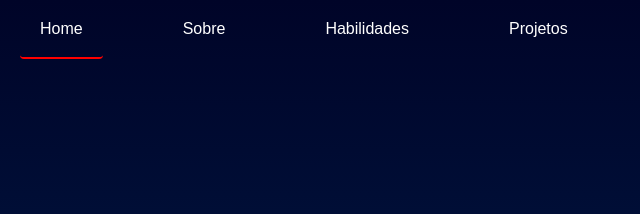
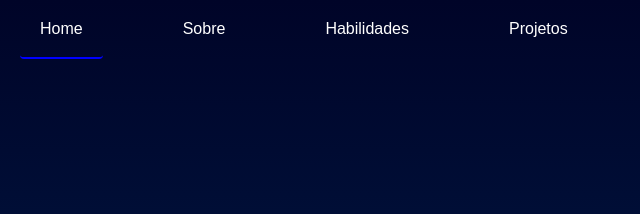
Before and after one commit to viniciusvss120/Portifolio3, a plain HTML site: page index.html in a window 1280 px wide. In both pictures the pointer is over the link "Home". Shown: the top 214 px of the page, 0-640 px from the left. Drawn offline with Linux system fonts and the light colour scheme.

Commit message:
Update style.css

```diff
--- a/style.css
+++ b/style.css
@@ -53,7 +53,7 @@ body{
     border-radius: 4px;
 }
 .nav a:hover{
-    border-bottom: 2px solid red;
+    border-bottom: 2px solid blue;
 
 }
 
```
